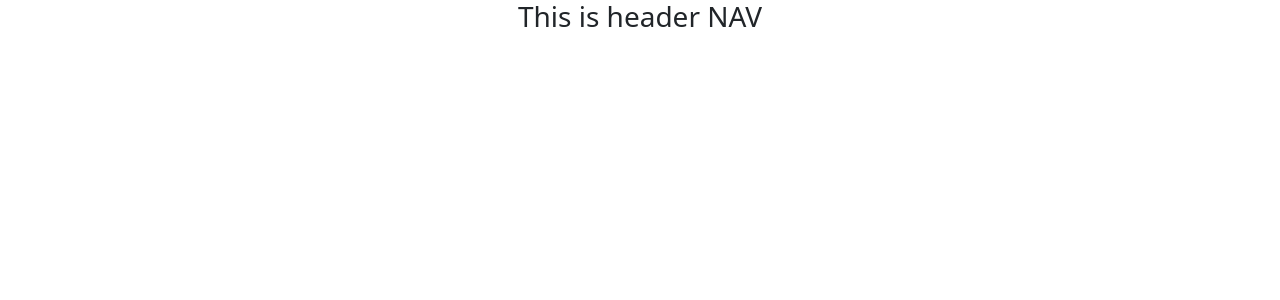
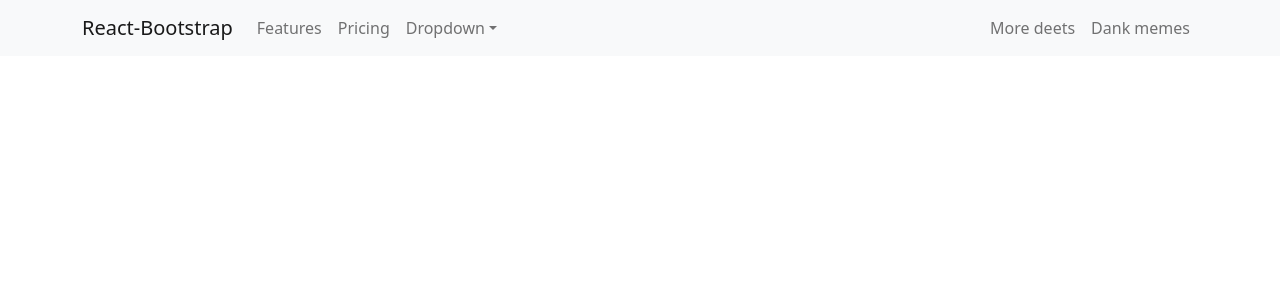
Before and after one commit to nasirullahnu/english-today, a React (Create React App) app: page / in a window 1280 px wide. Shown: the top 300 px of the page. Built offline with nearby package versions, Linux system fonts and the light colour scheme.

Commit message:
nav bar added from react bootstrap

```diff
--- a/src/shared/Header/Header.js
+++ b/src/shared/Header/Header.js
@@ -1,10 +1,40 @@
 import React from 'react';
+import Container from 'react-bootstrap/Container';
+import Nav from 'react-bootstrap/Nav';
+import Navbar from 'react-bootstrap/Navbar';
+import NavDropdown from 'react-bootstrap/NavDropdown';
 
 const Header = () => {
     return (
-        <div>
-            <h3>This is header NAV</h3>
-        </div>
+        <Navbar collapseOnSelect expand="lg" bg="light" variant="light">
+            <Container>
+                <Navbar.Brand href="#home">React-Bootstrap</Navbar.Brand>
+                <Navbar.Toggle aria-controls="responsive-navbar-nav" />
+                <Navbar.Collapse id="responsive-navbar-nav">
+                    <Nav className="me-auto">
+                        <Nav.Link href="#features">Features</Nav.Link>
+                        <Nav.Link href="#pricing">Pricing</Nav.Link>
+                        <NavDropdown title="Dropdown" id="collasible-nav-dropdown">
+                            <NavDropdown.Item href="#action/3.1">Action</NavDropdown.Item>
+                            <NavDropdown.Item href="#action/3.2">
+                                Another action
+                            </NavDropdown.Item>
+                            <NavDropdown.Item href="#action/3.3">Something</NavDropdown.Item>
+                            <NavDropdown.Divider />
+                            <NavDropdown.Item href="#action/3.4">
+                                Separated link
+                            </NavDropdown.Item>
+                        </NavDropdown>
+                    </Nav>
+                    <Nav>
+                        <Nav.Link href="#deets">More deets</Nav.Link>
+                        <Nav.Link eventKey={2} href="#memes">
+                            Dank memes
+                        </Nav.Link>
+                    </Nav>
+                </Navbar.Collapse>
+            </Container>
+        </Navbar>
     );
 };
 
```
